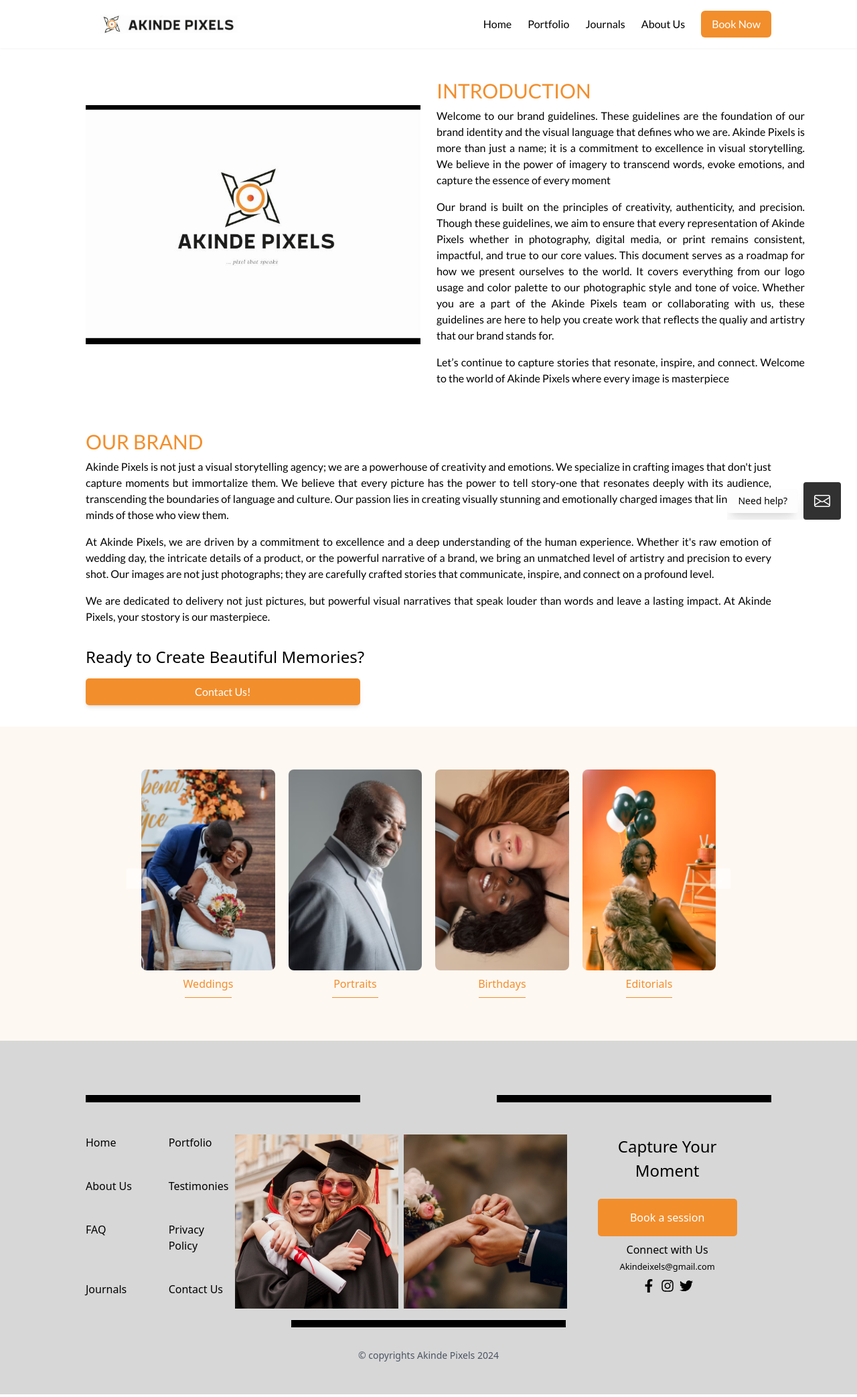
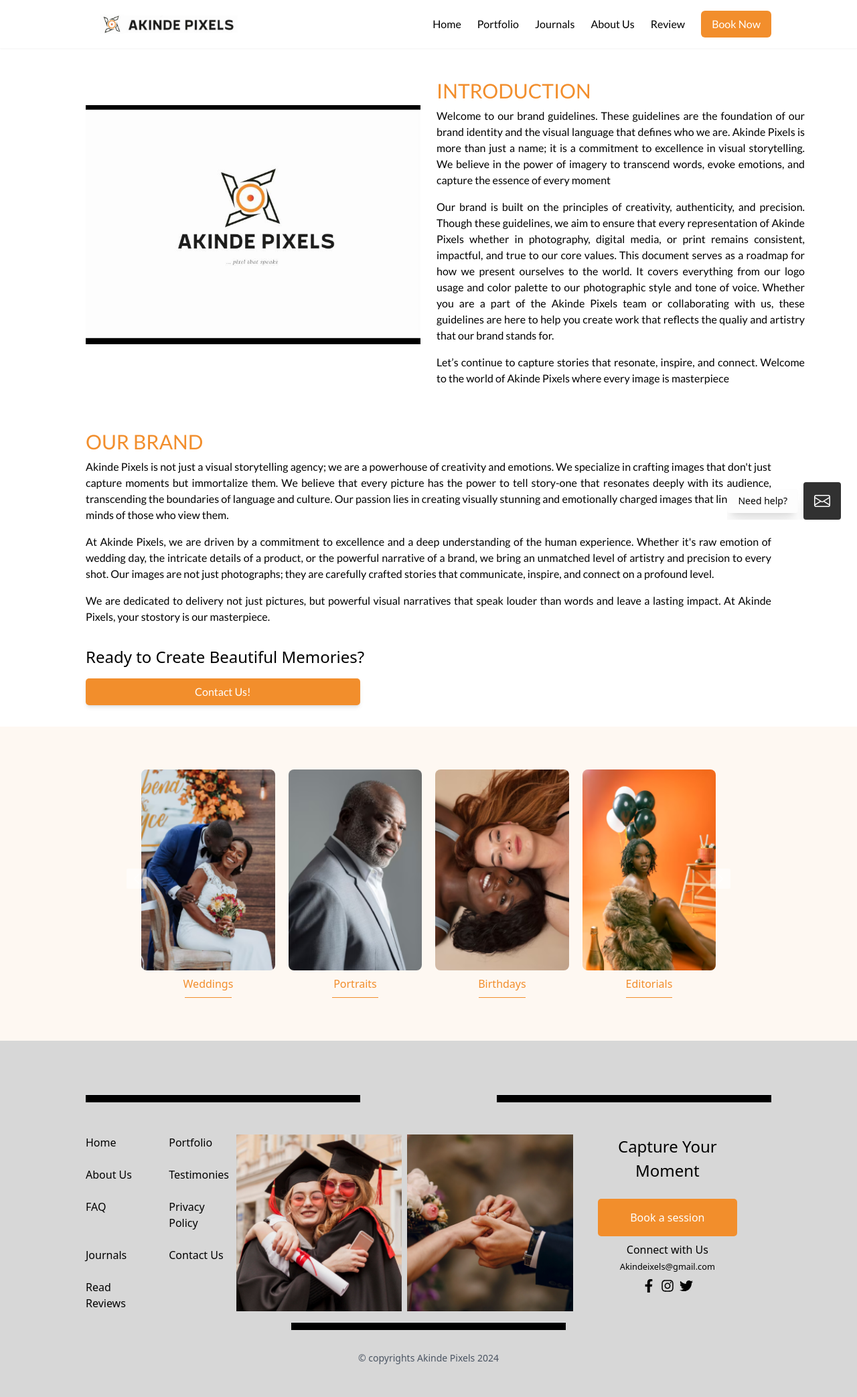
Before and after one commit to Whizzie99/akinde-pixels-website-ui, a Next.js app: page /about-us in a window 1280 px wide. Shown: the whole page at 67% size. Built offline with nearby package versions, Linux system fonts and the light colour scheme.

Commit message:
docs: linked review form to navbar and footer

```diff
--- a/db/data.tsx
+++ b/db/data.tsx
@@ -650,6 +650,11 @@ export const footerNav: footerNavItems[] = [
     name: "Contact Us",
     link: "/contact",
   },
+  {
+    id: 8,
+    name: "Read Reviews",
+    link: "/read-reviews",
+  },
 ];
 
 export const footerSocials: FooterSocial[] = [
--- a/src/components/Review/ReviewForm.tsx
+++ b/src/components/Review/ReviewForm.tsx
@@ -413,6 +413,9 @@ export default function ReviewForm() {
                   onChange={handleChange}
                   className="w-full bg-[#F8F8F8] text-[#A3A3A3] border-b border-gray-300 focus:outline-none focus:border-[#F28E2C] p-2"
                 >
+                  <option value="" disabled>
+                  choose options
+                  </option>
                   <option value="yes">Turnaround Time: Yes</option>
                   <option value="no">Turnaround Time: No</option>
                   <option value="maybe">Turnaround Time: Maybe</option>
@@ -440,6 +443,9 @@ export default function ReviewForm() {
                   className="w-full bg-[#F8F8F8] text-[#A3A3A3] border-b border-gray-300 focus:outline-none focus:border-[#F28E2C] p-2"
                   required
                 >
+                  <option value="" disabled>
+                    choose options
+                  </option>
                   <option value="yes">Recommend Services: Yes</option>
                   <option value="no">Recommend Services: No</option>
                   <option value="maybe">Recommend Services: Maybe</option>
--- a/src/components/shared/Navbar/Navbar.tsx
+++ b/src/components/shared/Navbar/Navbar.tsx
@@ -13,6 +13,7 @@ const navData = [
   { id: 2, name: "Portfolio", link: "/portfolio" },
   { id: 3, name: "Journals", link: "/journals" },
   { id: 4, name: "About Us", link: "/about-us" },
+  { id: 5, name: "Review", link: "/reviews" },
 ];
 
 const Navbar = () => {
```
